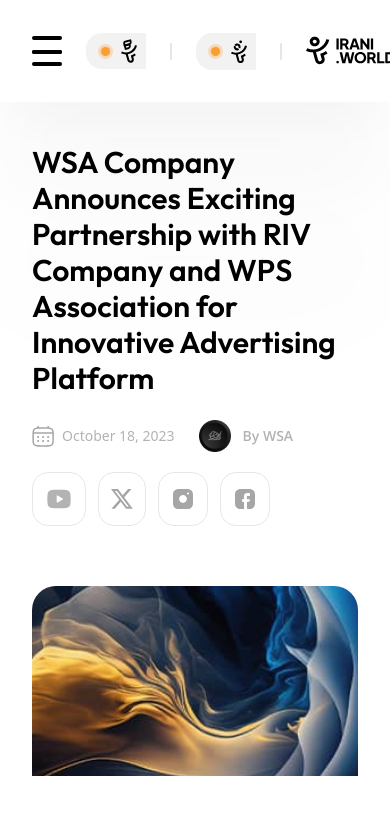
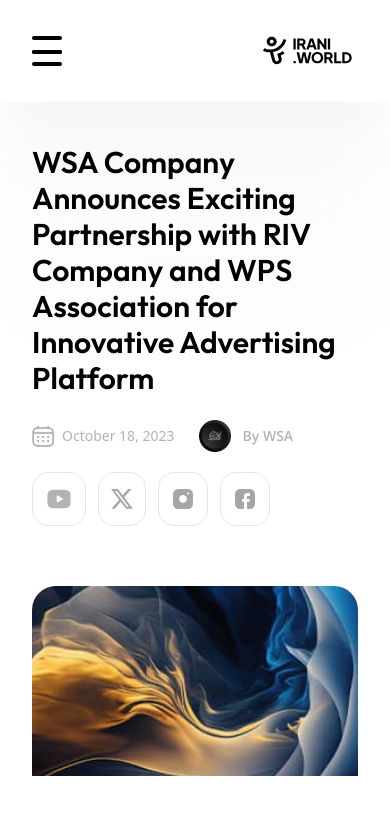
Before and after one commit to MiladDevarts/irani-world, a Next.js app: page /blog/wsa-riv-wps-partnership-innovative-ad-platform in a window 390 px wide. Shown: the top 814 px of the page. Built offline with nearby package versions, Linux system fonts and the light colour scheme.

Commit message:
fix: remove photos/bio from mb

```diff
--- a/components/Layout/Navigation.tsx
+++ b/components/Layout/Navigation.tsx
@@ -33,7 +33,7 @@ const Navigation: React.FC<NavigationProps> = (props) => {
 
   return (
     <nav className="z-[1013] bg-white py-4 lg:py-0.5 lg:h-[8vh] shadow-deep absolute top-0 lg:top-[92%] w-full lg:border-t border-white-shade-4 soft-shadow">
-      <div className="container flex gap-x-6 lg:gap-x-0 lg:justify-between items-center h-full">
+      <div className="container flex gap-x-6 lg:gap-x-0 justify-between items-center h-full">
         <div className="navigation hidden h-full lg:flex items-center gap-x-10 text-white-shade-10 dark:text-white font-opensans font-medium">
           {menuItems.map((link) => {
             return (
@@ -50,7 +50,7 @@ const Navigation: React.FC<NavigationProps> = (props) => {
         </div>
         <HamburgerNav />
         <div className="flex gap-x-6 items-center">
-          <div className="flex w-[60px] overflow-hidden gap-x-2 lg:hover:w-32 transition-all duration-300">
+          <div className="hidden lg:flex w-[60px] overflow-hidden gap-x-2 lg:hover:w-32 transition-all duration-300">
             <Link
               href={"https://irani.bio"}
               className="flex gap-x-2 items-center font-outfit font-medium text-black bg-white-shade-3 px-3 py-1 rounded-2xl"
@@ -112,6 +112,7 @@ const Navigation: React.FC<NavigationProps> = (props) => {
             </Link>
           </div>
           <svg
+            className="hidden lg:flex"
             width="2"
             height="17"
             viewBox="0 0 2 17"
@@ -126,7 +127,7 @@ const Navigation: React.FC<NavigationProps> = (props) => {
             />
           </svg>
 
-          <div className="flex w-[60px] overflow-hidden gap-x-2 lg:hover:w-40 transition-all duration-300">
+          <div className="hidden lg:flex w-[60px] overflow-hidden gap-x-2 lg:hover:w-40 transition-all duration-300">
             <Link
               href={"https://irani.photos"}
               className="flex gap-x-2 items-center font-outfit font-medium text-black bg-white-shade-3 px-3 py-1 rounded-2xl"
@@ -188,6 +189,7 @@ const Navigation: React.FC<NavigationProps> = (props) => {
             </Link>
           </div>
           <svg
+            className="hidden lg:flex"
             width="2"
             height="17"
             viewBox="0 0 2 17"
```
